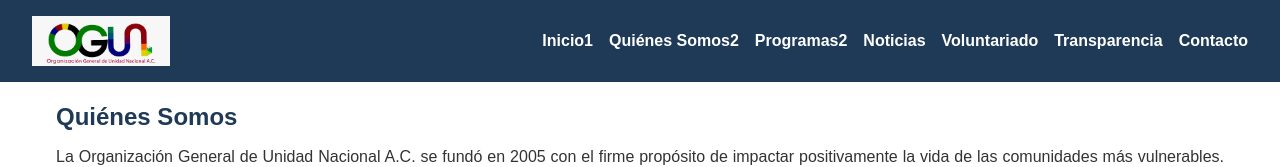
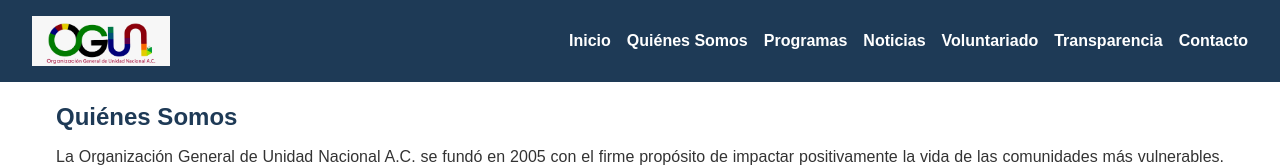
Before and after one commit to ogunac/ogunpage, a plain HTML site: page quienes-somos.html in a window 1280 px wide. Shown: the top 167 px of the page. Drawn offline with Linux system fonts and the light colour scheme.

Commit message:
Update quienes-somos.html

```diff
--- a/quienes-somos.html
+++ b/quienes-somos.html
@@ -11,9 +11,9 @@
     <img src="logo-ogun.jpg" alt="Logotipo OGUN A.C.">
     <nav>
       <ul>
-        <li><a href="index.html">Inicio1</a></li>
-        <li><a href="quienes-somos.html" class="active">Quiénes Somos2</a></li>
-        <li><a href="programas.html">Programas2</a></li>
+        <li><a href="index.html">Inicio</a></li>
+        <li><a href="quienes-somos.html" class="active">Quiénes Somos</a></li>
+        <li><a href="programas.html">Programas</a></li>
         <li><a href="noticias.html">Noticias</a></li>
         <li><a href="voluntariado.html">Voluntariado</a></li>
         <li><a href="transparencia.html">Transparencia</a></li>
```
